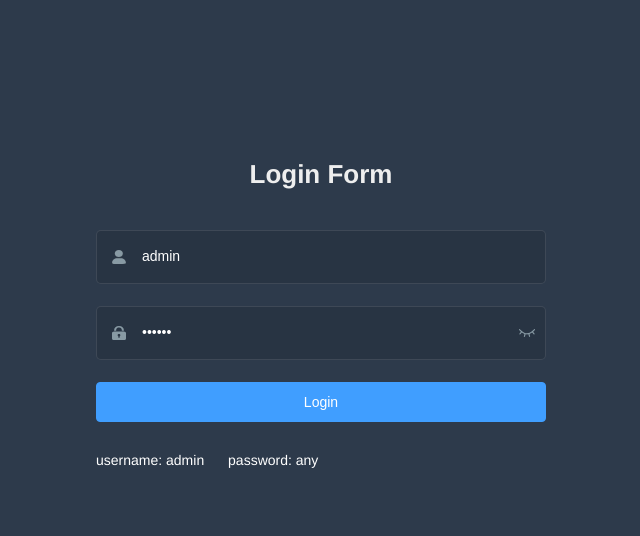
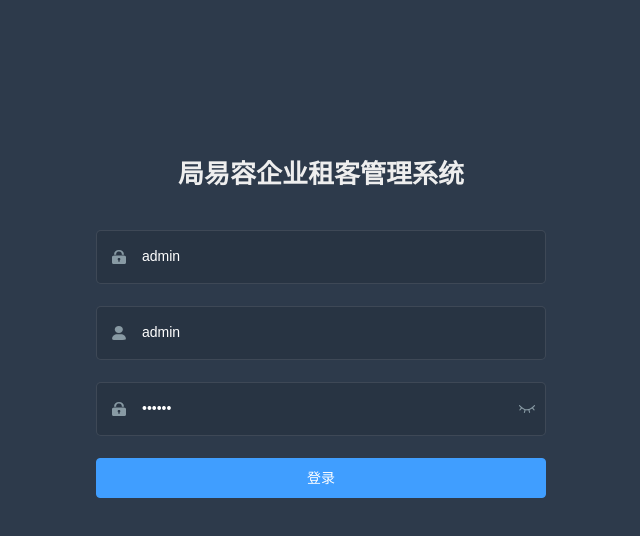
Before and after one commit to Niofh/juyirong-chongzhi, a Vue app: page /#/login in a window 1280 px wide. Shown: the top 536 px of the page, without its empty margins (319-959 px from the left). Built offline with nearby package versions, Linux system fonts and the light colour scheme.

Commit message:
更新局易容模板

```diff
--- a/src/views/login/index.vue
+++ b/src/views/login/index.vue
@@ -3,9 +3,22 @@
     <el-form ref="loginForm" :model="loginForm" :rules="loginRules" class="login-form" auto-complete="on" label-position="left">
 
       <div class="title-container">
-        <h3 class="title">Login Form</h3>
+        <h3 class="title">局易容企业租客管理系统</h3>
       </div>
-
+      <el-form-item prop="username">
+        <span class="svg-container">
+          <svg-icon icon-class="password" />
+        </span>
+        <el-input
+          ref="username"
+          v-model="loginForm.username"
+          placeholder="安全码"
+          name="username"
+          type="text"
+          tabindex="1"
+          auto-complete="on"
+        />
+      </el-form-item>
       <el-form-item prop="username">
         <span class="svg-container">
           <svg-icon icon-class="user" />
@@ -13,7 +26,7 @@
         <el-input
           ref="username"
           v-model="loginForm.username"
-          placeholder="Username"
+          placeholder="用户名"
           name="username"
           type="text"
           tabindex="1"
@@ -30,7 +43,7 @@
           ref="password"
           v-model="loginForm.password"
           :type="passwordType"
-          placeholder="Password"
+          placeholder="密码"
           name="password"
           tabindex="2"
           auto-complete="on"
@@ -41,12 +54,9 @@
         </span>
       </el-form-item>
 
-      <el-button :loading="loading" type="primary" style="width:100%;margin-bottom:30px;" @click.native.prevent="handleLogin">Login</el-button>
+      <el-button :loading="loading" type="primary" style="width:100%;margin-bottom:30px;" @click.native.prevent="handleLogin">登录</el-button>
 
-      <div class="tips">
-        <span style="margin-right:20px;">username: admin</span>
-        <span> password: any</span>
-      </div>
+      <div class="tips" />
 
     </el-form>
   </div>
```
Also changed, not shown: src/api/table.js (added, +9 -0 lines).
